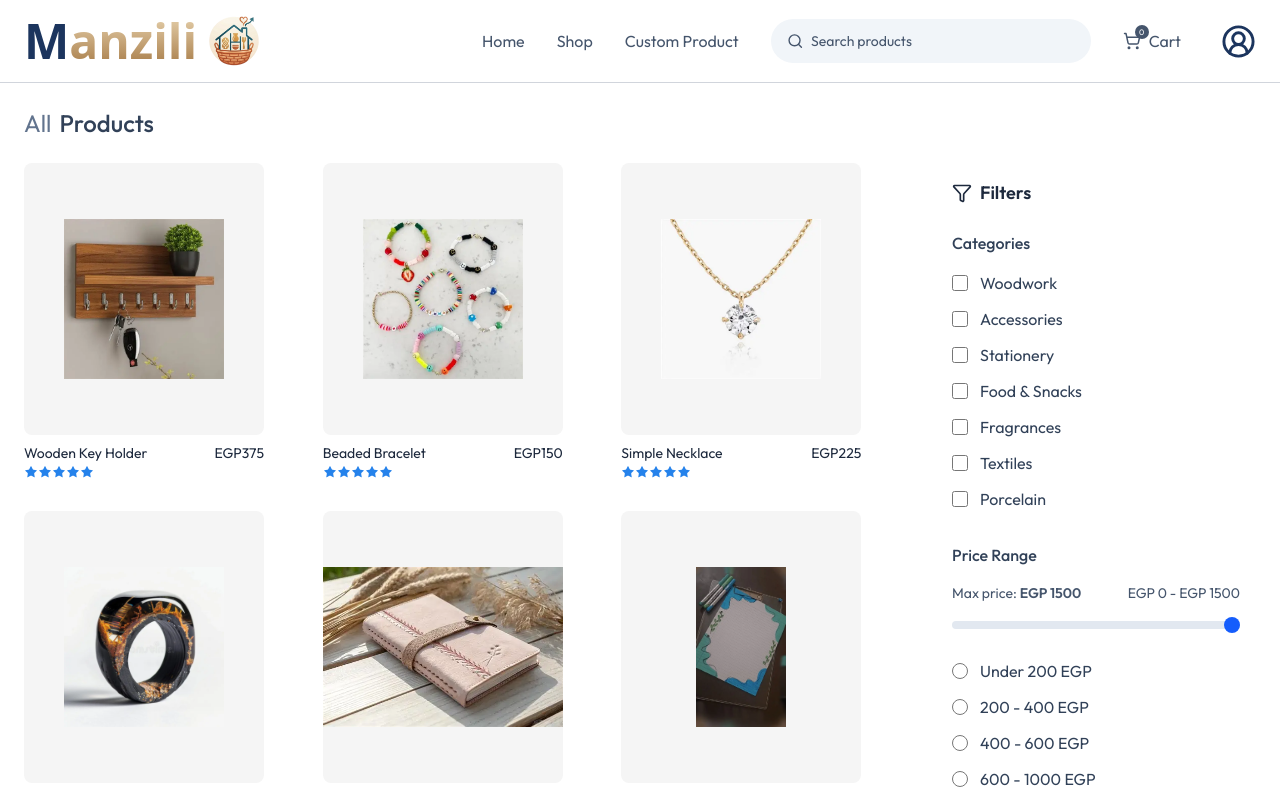
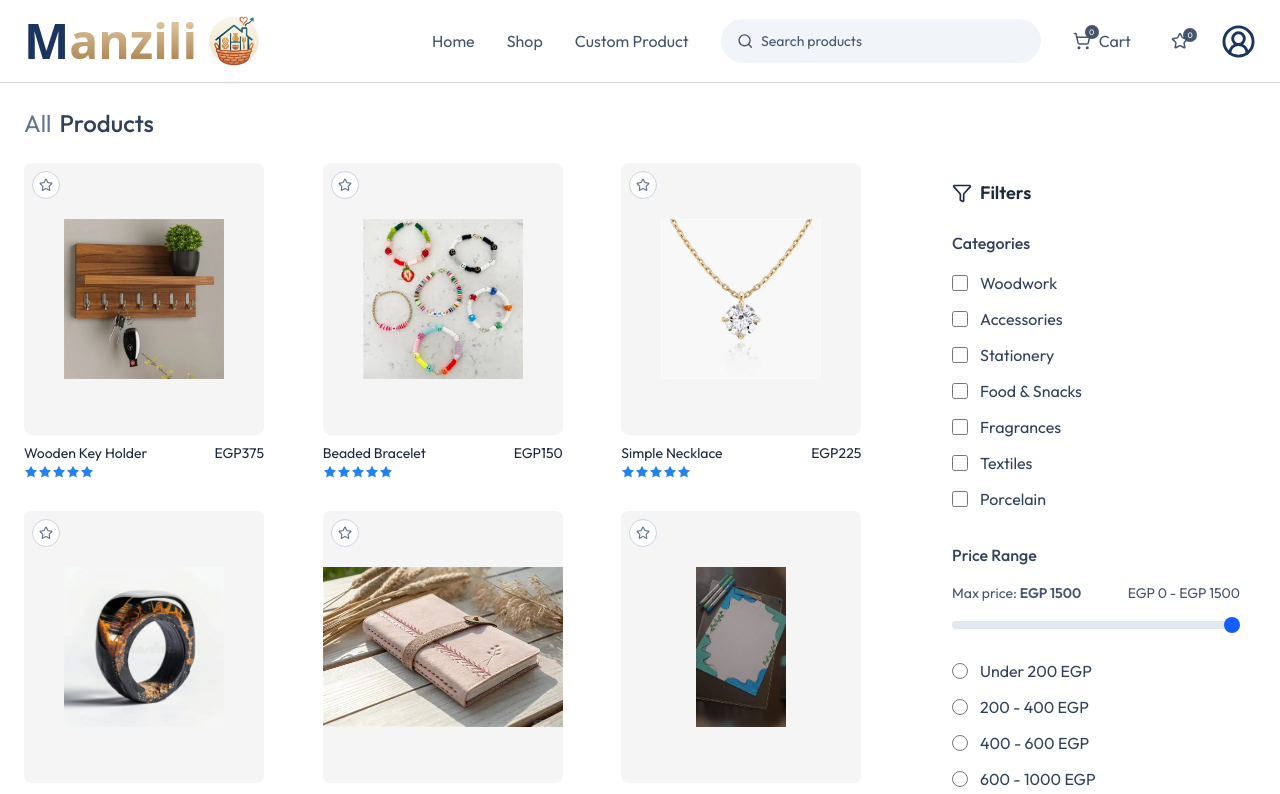
Before and after one commit to yossefAraby/Manzili, a Next.js app: page /shop in a window 1280 px wide. Shown: the top 794 px of the page. Built offline with nearby package versions, Linux system fonts and the light colour scheme.

Commit message:
wishlist system added

```diff
--- /dev/null
+++ b/app/(public)/wishlist/page.jsx
@@ -0,0 +1,84 @@
+'use client'
+import PageTitle from "@/components/PageTitle";
+import { addToCart } from "@/lib/features/cart/cartSlice";
+import { clearWishlist, removeFromWishlist } from "@/lib/features/wishlist/wishlistSlice";
+import { getCurrencySymbol } from "@/lib/currency";
+import Image from "next/image";
+import Link from "next/link";
+import { useDispatch, useSelector } from "react-redux";
+
+export default function WishlistPage() {
+    const dispatch = useDispatch();
+    const currency = getCurrencySymbol();
+
+    const wishlistItems = useSelector((state) => state.wishlist.wishlistItems);
+    const products = useSelector((state) => state.product.list);
+
+    const wishlistedProducts = products.filter((product) => wishlistItems[product.id]);
+
+    if (wishlistedProducts.length === 0) {
+        return (
+            <div className="min-h-[70vh] mx-6">
+                <div className="max-w-7xl mx-auto">
+                    <PageTitle heading="My Wishlist" text="0 items saved" linkText="Continue shopping" path="/shop" />
+                    <div className="border border-slate-200 rounded-xl p-8 text-slate-500">
+                        Your wishlist is empty.
+                    </div>
+                </div>
+            </div>
+        );
+    }
+
+    return (
+        <div className="min-h-[70vh] mx-6">
+            <div className="max-w-7xl mx-auto">
+                <div className="flex items-start justify-between gap-4">
+                    <PageTitle
+                        heading="My Wishlist"
+                        text={`${wishlistedProducts.length} items saved`}
+                        linkText="Continue shopping"
+                        path="/shop"
+                    />
+                    <button
+                        onClick={() => dispatch(clearWishlist())}
+                        className="mt-6 border border-slate-300 text-slate-600 px-4 py-2 rounded text-sm hover:bg-slate-50 transition"
+                    >
+                        Clear all
+                    </button>
+                </div>
+
+                <div className="border border-slate-200 rounded-xl divide-y divide-slate-200 mb-20">
+                    {wishlistedProducts.map((item) => (
+                        <div key={item.id} className="p-4 sm:p-5 flex items-center justify-between gap-4">
+                            <Link href={`/product/${item.id}`} className="flex items-center gap-4 min-w-0">
+                                <div className="bg-slate-100 rounded-lg size-18 flex items-center justify-center">
+                                    <Image src={item.images[0]} alt="" width={45} height={45} className="h-12 w-auto" />
+                                </div>
+                                <div className="min-w-0">
+                                    <p className="text-slate-800 truncate">{item.name}</p>
+                                    <p className="text-sm text-slate-500">{item.category}</p>
+                                    <p className="text-sm text-slate-700 mt-1">{currency}{item.price}</p>
+                                </div>
+                            </Link>
+
+                            <div className="flex items-center gap-2">
+                                <button
+                                    onClick={() => dispatch(addToCart({ productId: item.id }))}
+                                    className="border border-slate-300 text-slate-700 px-3 py-2 rounded text-sm hover:bg-slate-50 transition"
+                                >
+                                    Add to cart
+                                </button>
+                                <button
+                                    onClick={() => dispatch(removeFromWishlist({ productId: item.id }))}
+                                    className="border border-slate-300 text-slate-500 px-3 py-2 rounded text-sm hover:bg-slate-50 transition"
+                                >
+                                    Remove
+                                </button>
+                            </div>
+                        </div>
+                    ))}
+                </div>
+            </div>
+        </div>
+    );
+}
--- a/components/Navbar.jsx
+++ b/components/Navbar.jsx
@@ -1,5 +1,5 @@
 "use client";
-import { Search, ShoppingCart, CircleUserRound } from "lucide-react"; // Add CircleUserRound
+import { Search, ShoppingCart, CircleUserRound, Star } from "lucide-react";
 import Link from "next/link";
 import Image from "next/image";
 import { assets } from "@/assets/assets";
@@ -11,6 +11,7 @@ const Navbar = () => {
   const router = useRouter();
   const [search, setSearch] = useState("");
   const cartCount = useSelector((state) => state.cart.total);
+  const wishlistCount = useSelector((state) => state.wishlist.total);
 
   const [isLoggedIn, setIsLoggedIn] = useState(true);
 
@@ -77,6 +78,17 @@ const Navbar = () => {
               </button>
             </Link>
 
+            <Link
+              href="/wishlist"
+              className="relative flex items-center gap-2 text-slate-600"
+              aria-label="Wishlist"
+            >
+              <Star size={18} />
+              <button className="absolute -top-1 left-3 text-[8px] text-white bg-slate-600 size-3.5 rounded-full">
+                {wishlistCount}
+              </button>
+            </Link>
+
             {/* Control button or profile display (Desktop) */}
             {isLoggedIn ? (
               <div className="flex items-center gap-2 cursor-pointer group relative">
@@ -122,6 +134,12 @@ const Navbar = () => {
 
           {/* Mobile Menu */}
           <div className="sm:hidden flex items-center gap-3">
+            <Link href="/wishlist" className="relative text-slate-700" aria-label="Wishlist">
+              <Star size={20} />
+              <span className="absolute -top-1 -right-1 text-[8px] text-white bg-slate-600 size-3.5 rounded-full flex items-center justify-center">
+                {wishlistCount}
+              </span>
+            </Link>
             {isLoggedIn ? (
               <CircleUserRound
                 onClick={() => router.push("/profile")}
--- a/components/ProductCard.jsx
+++ b/components/ProductCard.jsx
@@ -1,20 +1,35 @@
 'use client'
 import { StarIcon } from 'lucide-react'
+import { Star } from 'lucide-react'
 import Image from 'next/image'
 import Link from 'next/link'
 import React from 'react'
 import { getCurrencySymbol } from '@/lib/currency'
+import { useDispatch, useSelector } from 'react-redux'
+import { toggleWishlist } from '@/lib/features/wishlist/wishlistSlice'
 
 const ProductCard = ({ product }) => {
 
     const currency = getCurrencySymbol()
+    const dispatch = useDispatch()
+    const inWishlist = useSelector(state => Boolean(state.wishlist.wishlistItems[product.id]))
 
     // calculate the average rating of the product
     const rating = Math.round(product.rating.reduce((acc, curr) => acc + curr.rating, 0) / product.rating.length);
 
     return (
         <Link href={`/product/${product.id}`} className=' group max-xl:mx-auto'>
-            <div className='bg-[#F5F5F5] h-40  sm:w-60 sm:h-68 rounded-lg flex items-center justify-center'>
+            <div className='relative bg-[#F5F5F5] h-40  sm:w-60 sm:h-68 rounded-lg flex items-center justify-center'>
+                <button
+                    onClick={(e) => {
+                        e.preventDefault()
+                        dispatch(toggleWishlist({ productId: product.id }))
+                    }}
+                    className='absolute top-2 left-2 p-1.5 rounded-full border border-slate-300 bg-white'
+                    aria-label='Toggle wishlist'
+                >
+                    <Star size={14} className={inWishlist ? 'text-[#2582eb] fill-[#2582eb]' : 'text-slate-500'} />
+                </button>
                 <Image width={500} height={500} className='max-h-30 sm:max-h-40 w-auto group-hover:scale-115 transition duration-300' src={product.images[0]} alt="" suppressHydrationWarning />
             </div>
             <div className='flex justify-between gap-3 text-sm text-slate-800 pt-2 max-w-60'>
--- a/components/ProductDetails.jsx
+++ b/components/ProductDetails.jsx
@@ -1,6 +1,7 @@
 'use client'
 
 import { addToCart } from "@/lib/features/cart/cartSlice";
+import { toggleWishlist } from "@/lib/features/wishlist/wishlistSlice";
 import { StarIcon, TagIcon, EarthIcon, CreditCardIcon, UserIcon } from "lucide-react";
 import { useRouter } from "next/navigation";
 import { useState } from "react";
@@ -15,6 +16,7 @@ const ProductDetails = ({ product }) => {
     const currency = getCurrencySymbol();
 
     const cart = useSelector(state => state.cart.cartItems);
+    const inWishlist = useSelector(state => Boolean(state.wishlist.wishlistItems[productId]));
     const dispatch = useDispatch();
 
     const router = useRouter()
@@ -69,6 +71,12 @@ const ProductDetails = ({ product }) => {
                     <button onClick={() => !cart[productId] ? addToCartHandler() : router.push('/cart')} className="bg-slate-800 text-white px-10 py-3 text-sm font-medium rounded hover:bg-slate-900 active:scale-95 transition">
                         {!cart[productId] ? 'Add to Cart' : 'View Cart'}
                     </button>
+                    <button
+                        onClick={() => dispatch(toggleWishlist({ productId }))}
+                        className="border border-slate-300 text-slate-700 px-6 py-3 text-sm font-medium rounded hover:bg-slate-50 transition"
+                    >
+                        {inWishlist ? 'Wishlisted' : 'Wishlist'}
+                    </button>
                 </div>
                 <hr className="border-gray-300 my-5" />
                 <div className="flex flex-col gap-4 text-slate-500">
--- /dev/null
+++ b/lib/features/wishlist/wishlistSlice.js
@@ -0,0 +1,44 @@
+import { createSlice } from '@reduxjs/toolkit'
+
+const wishlistSlice = createSlice({
+    name: 'wishlist',
+    initialState: {
+        total: 0,
+        wishlistItems: {},
+    },
+    reducers: {
+        addToWishlist: (state, action) => {
+            const { productId } = action.payload
+            if (!state.wishlistItems[productId]) {
+                state.wishlistItems[productId] = true
+                state.total += 1
+            }
+        },
+        removeFromWishlist: (state, action) => {
+            const { productId } = action.payload
+            if (state.wishlistItems[productId]) {
+                delete state.wishlistItems[productId]
+                state.total -= 1
+            }
+        },
+        toggleWishlist: (state, action) => {
+            const { productId } = action.payload
+            if (state.wishlistItems[productId]) {
+                delete state.wishlistItems[productId]
+                state.total -= 1
+            } else {
+                state.wishlistItems[productId] = true
+                state.total += 1
+            }
+        },
+        clearWishlist: (state) => {
+            state.wishlistItems = {}
+            state.total = 0
+        },
+    },
+})
+
+export const { addToWishlist, removeFromWishlist, toggleWishlist, clearWishlist } =
+    wishlistSlice.actions
+
+export default wishlistSlice.reducer
--- a/lib/store.js
+++ b/lib/store.js
@@ -4,6 +4,7 @@ import productReducer from './features/product/productSlice'
 import addressReducer from './features/address/addressSlice'
 import ratingReducer from './features/rating/ratingSlice'
 import customRequestReducer from './features/customRequest/customRequestSlice'
+import wishlistReducer from './features/wishlist/wishlistSlice'
 
 export const makeStore = () => {
     return configureStore({
@@ -13,6 +14,7 @@ export const makeStore = () => {
             address: addressReducer,
             rating: ratingReducer,
             customRequest: customRequestReducer,
+            wishlist: wishlistReducer,
         },
     })
 }
```
